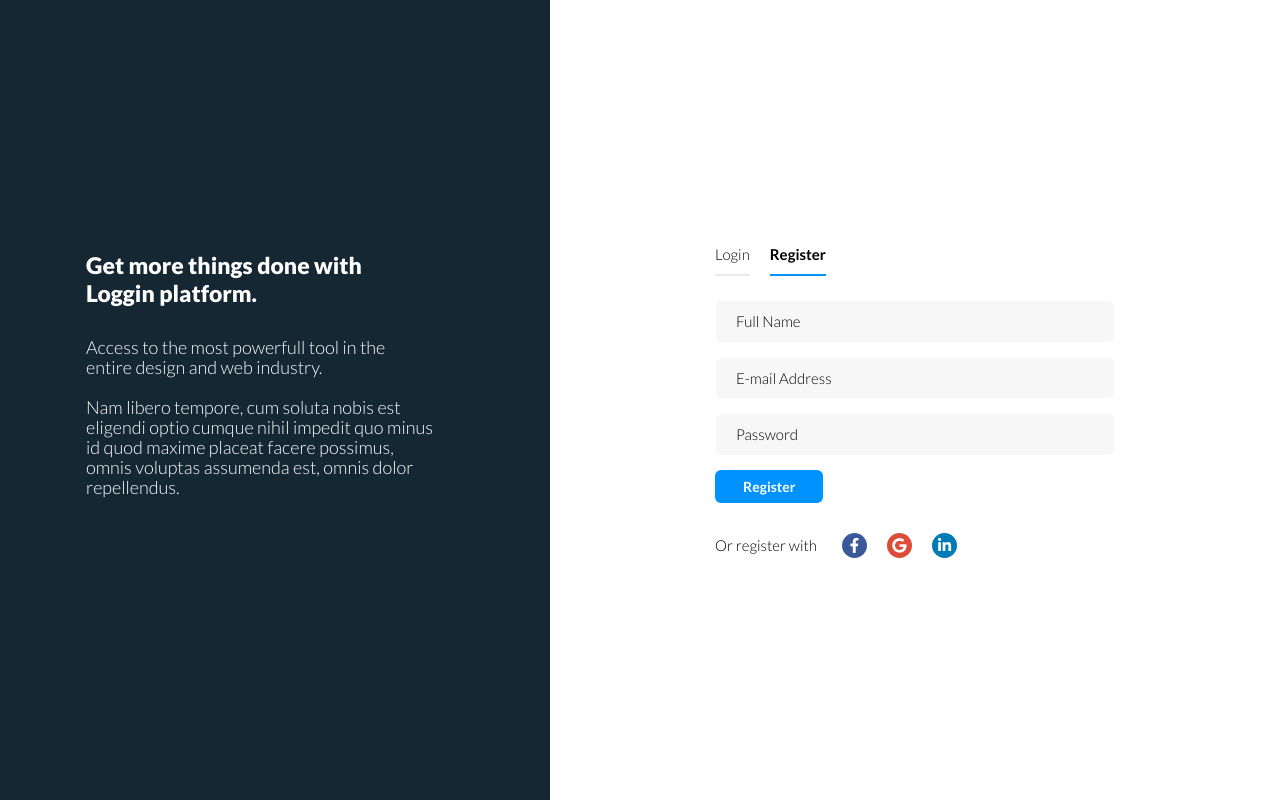
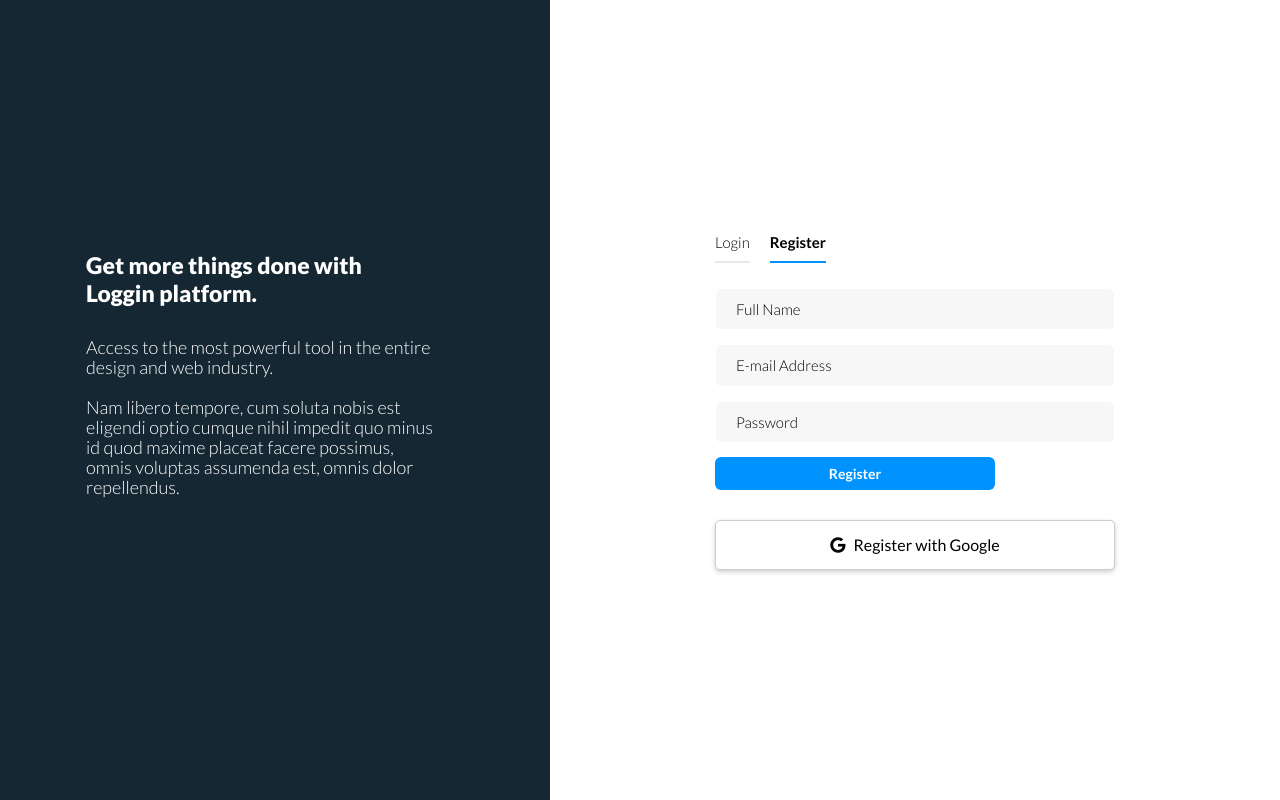
Before and after one commit to callmesyafii/webiroschool, a plain HTML site: page login/register.html in a window 1280 px wide. Drawn offline with Linux system fonts and the light colour scheme; files whose address does not match are found by name.

Commit message:
Add Button Login & Register With Google

```diff
--- a/login/css/iofrm-style.css
+++ b/login/css/iofrm-style.css
@@ -850,6 +850,7 @@ html, body {
 }
 
 .form-content .form-button .ibtn {
+    width: 70%;
     border-radius: 6px;
     border: 0;
     padding: 6px 28px;
@@ -2023,63 +2024,34 @@ input.sm-content {
     margin-right: 550px;
 }
 
-/*
-.other-links{
-    span {
-        font-size: 15px;
-        font-weight: 300;
-        color: #fff;
-        margin-right: 20px;
-    }
-    a {
-        font-size: 12px;
-        font-weight: 700;
-        color: #fff;
-        margin-right: 10px;
-        background: none;
-        &:last-child {
-            margin-right: 0;
-        }
-        i {
-            display: inline-block;
-            width: 25px;
-            height: 25px;
-            background-color: #000;
-            color: #fff;
-            border-radius: 25px;
-            text-align: center;
-            padding-top: 5px;
-            font-size: 15px;
-            margin: 0 5px;
-            @include transition(all 0.3s ease);
-            &[class*="fa-twitter"] {
-                background-color: #00aced;
-            }
-            &[class*="fa-facebook"] {
-                background-color: #3b5998;
-            }
-            &[class*="fa-youtube"] {
-                background-color: #bb0000;
-            }
-            &[class*="fa-google"] {
-                background-color: #dd4b39;
-            }
-            &[class*="fa-linkedin"] {
-                background-color: #007bb6;
-            }
-            &[class*="fa-instagram"] {
-                background-color: #517fa4;
-            }
-            &:hover, &:focus{
-                opacity: 0.8;
-            }
-        }
-    }
-    &.social-with-title{
-
-    }
-}
-    */
+.btn-google {
+    background-color: #ffffff;
+    color: #000000;
+    border: 1px solid #ccc;
+    border-radius: 5px;
+    padding: 10px 20px;
+    font-size: 16px;
+    cursor: pointer;
+    display: flex;
+    align-items: center;
+    justify-content: center;
+    margin-top: 10px;
+    width: 100%;
+    box-shadow: 0 2px 5px rgba(0, 0, 0, 0.2);
+    transition: background-color 0.3s, box-shadow 0.3s;
+    height: 50px;
+}
+
+.btn-google i {
+    margin-right: 8px;
+}
+
+.btn-google:hover {
+    background-color: #f0f0f0;
+    box-shadow: 0 4px 10px rgba(0, 0, 0, 0.3);
+}
+
+
 /* -----------------------------------
     2 - Responsive Styles
 ------------------------------------*/
--- a/login/register.html
+++ b/login/register.html
@@ -23,7 +23,7 @@
                 <div class="bg"></div>
                 <div class="info-holder">
                     <h3>Get more things done with Loggin platform.</h3>
-                    <p>Access to the most powerfull tool in the entire design and web industry.<br><br>
+                    <p>Access to the most powerful tool in the entire design and web industry.<br><br>
                         Nam libero tempore, cum soluta nobis est eligendi optio cumque nihil impedit quo minus id quod maxime placeat facere possimus, omnis voluptas assumenda est, omnis dolor repellendus.</p>
                 </div>
             </div>
@@ -41,9 +41,9 @@
                                 <button id="submit" type="submit" class="ibtn">Register</button>
                             </div>
                         </form>
-                        <div class="other-links">
-                            <span>Or register with</span><a href="#"><i class="fab fa-facebook-f"></i></a><a href="#"><i class="fab fa-google"></i></a><a href="#"><i class="fab fa-linkedin-in"></i></a>
-                        </div>
+                        <button class="btn-google">
+                            <i class="fab fa-google"></i> Register with Google
+                        </button>
                     </div>
                 </div>
             </div>
```
Also changed, not shown: login/login.html (+3 -3 lines).
